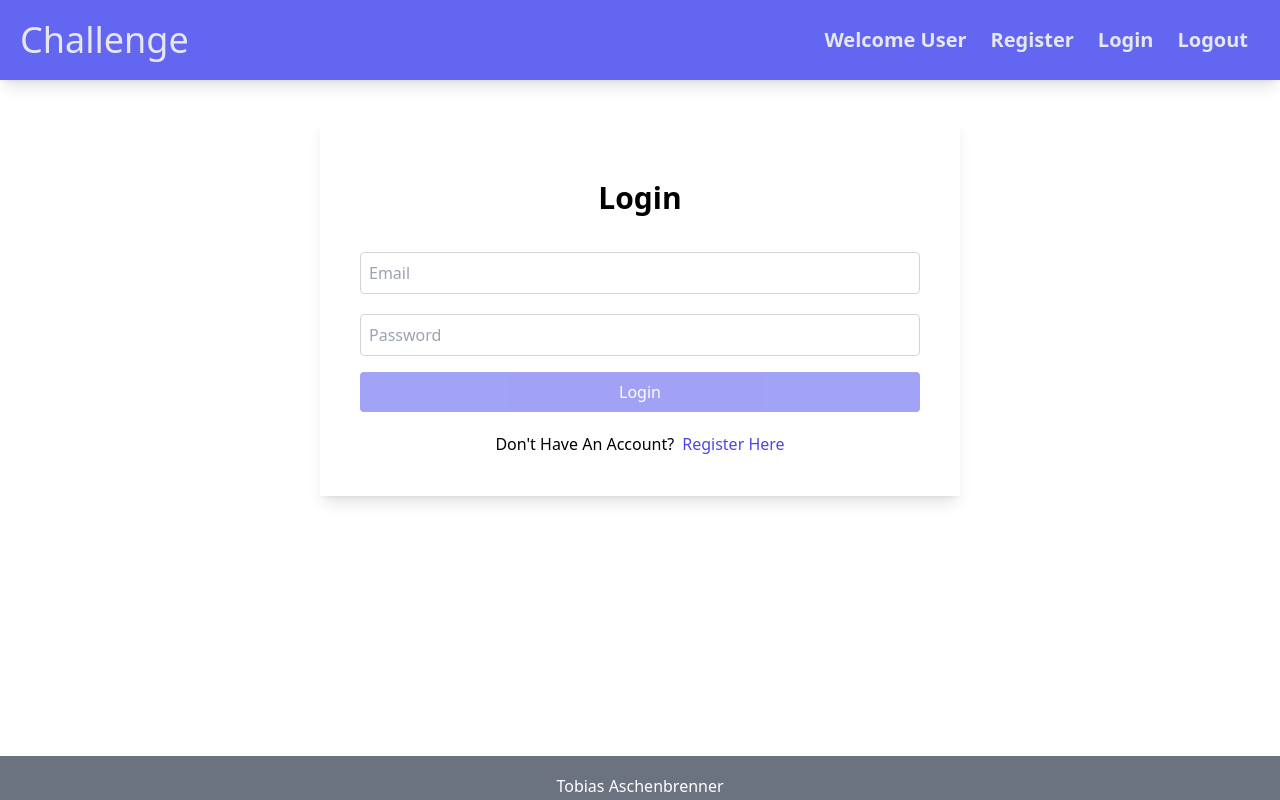
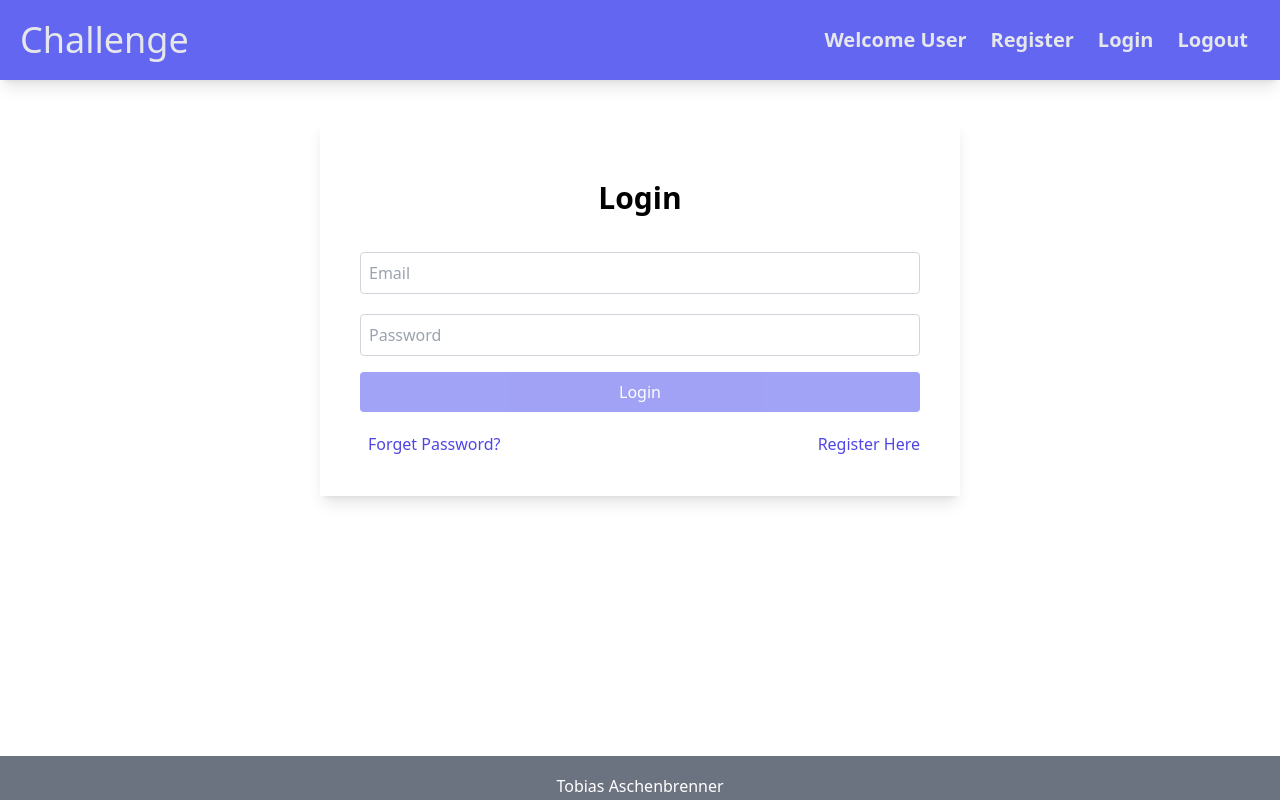
Before and after one commit to TobiasAschenbrenner/case-study-frontend, an Angular app: page /login in a window 1280 px wide. Built offline with nearby package versions, Linux system fonts and the light colour scheme.

Commit message:
🎨 Add 'Forget Password' navigation link in LoginComponent

```diff
--- a/src/app/app.routes.ts
+++ b/src/app/app.routes.ts
@@ -10,7 +10,7 @@ export const routes: Routes = [
     loadComponent: () => import('./pages/register/register.component'),
   },
   {
-    path: 'forgot-password',
+    path: 'forget-password',
     loadComponent: () =>
       import('./pages/forget-password/forget-password.component'),
   },
--- a/src/app/pages/login/login.component.html
+++ b/src/app/pages/login/login.component.html
@@ -45,8 +45,10 @@
       Login
     </button>
   </form>
-  <div class="flex justify-center mt-5">
-    <span>Don't Have An Account?</span>
+  <div class="flex justify-between mt-5">
+    <a routerLink="/forget-password" class="text-indigo-600 ml-2 cursor-pointer"
+      >Forget Password?</a
+    >
     <a routerLink="/register" class="text-indigo-600 ml-2 cursor-pointer"
       >Register Here</a
     >
```
